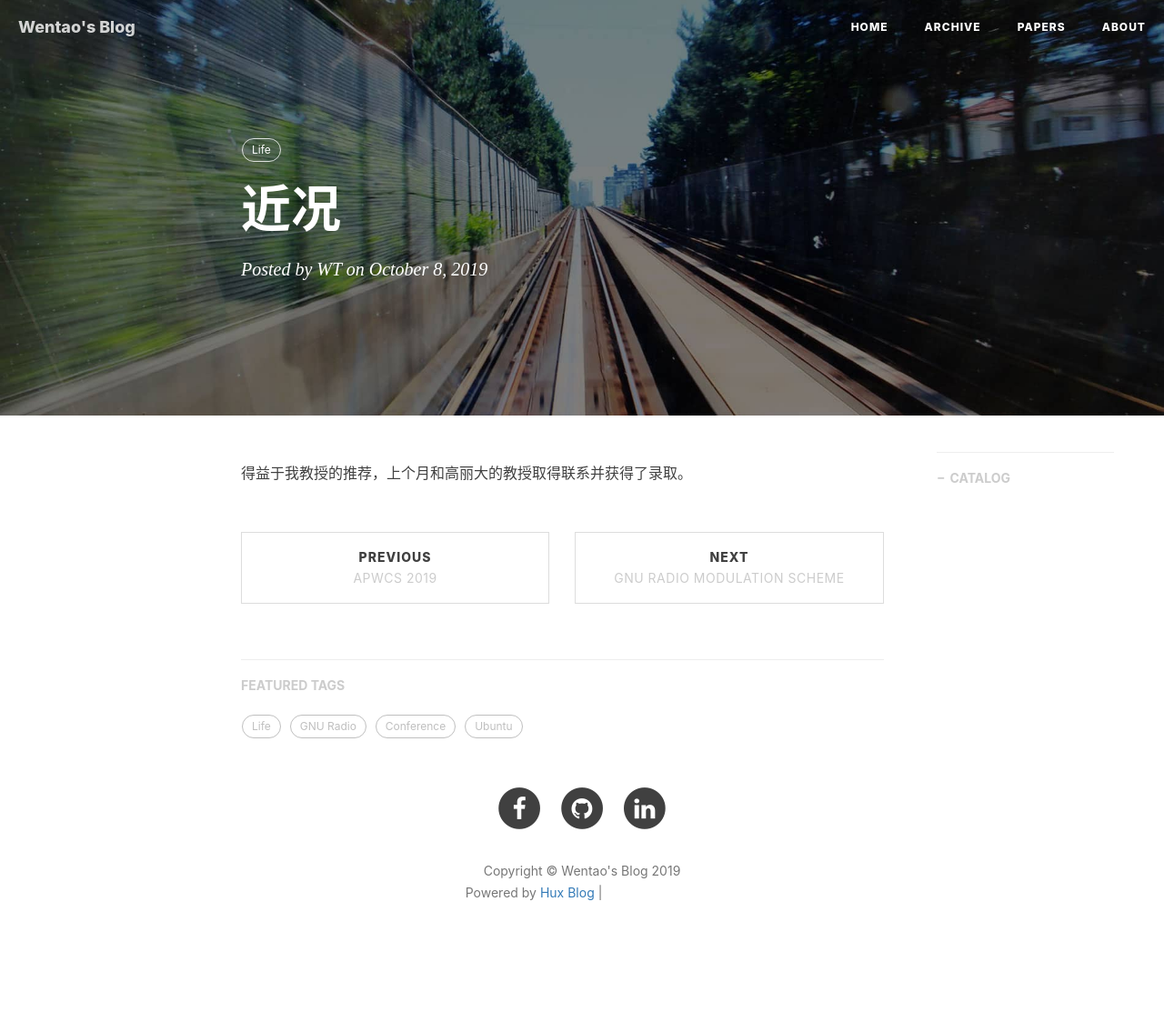
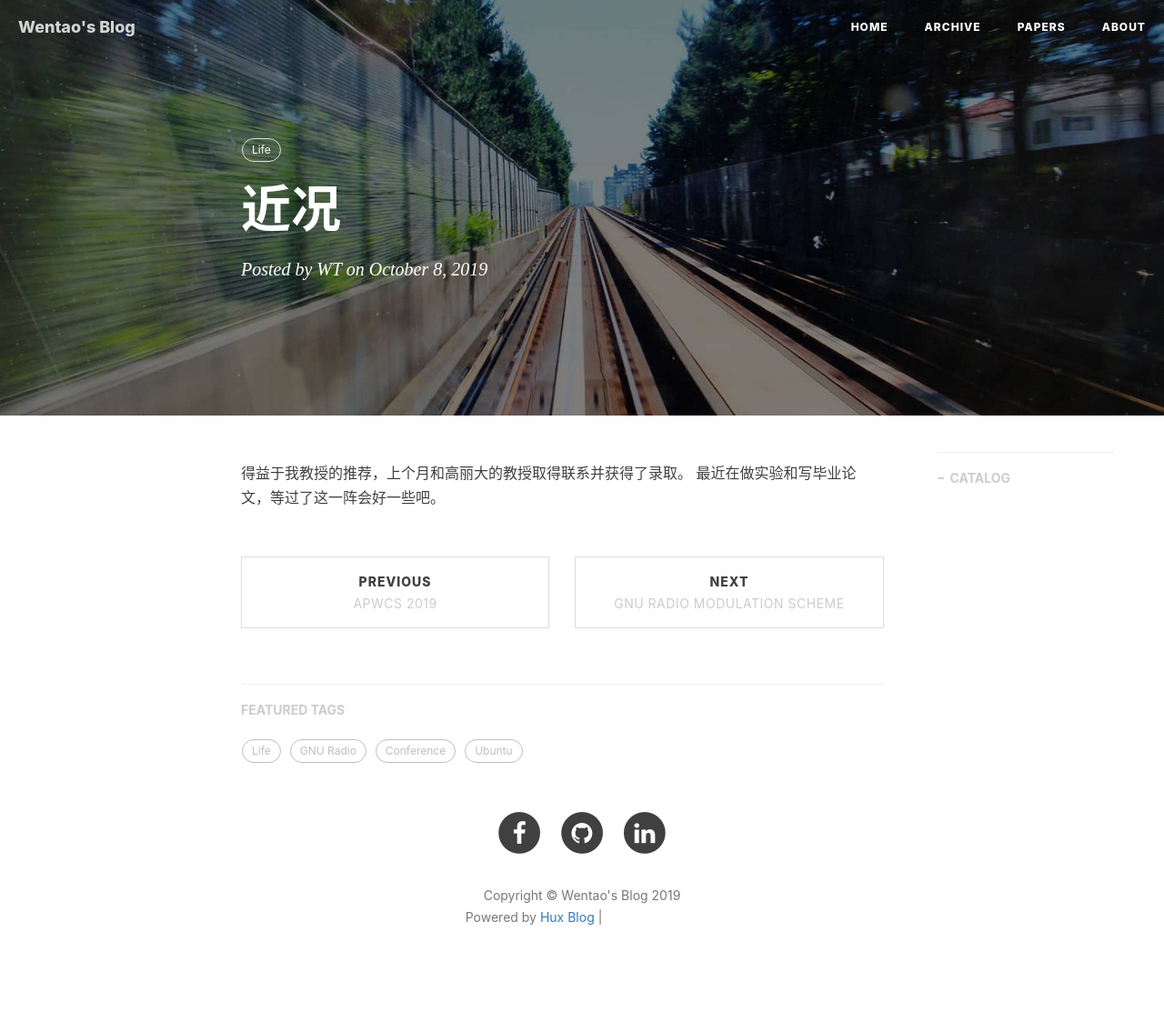
Before and after one commit to csxmt123/zhouwt612.github.io, a Jekyll site: the page built from _posts/2019-10-08-recent situation.md, in a window 1280 px wide. Shown: the whole page at 91% size. Built offline with Jekyll 4.4.1, drawn with Linux system fonts in a browser that asks for light colours; nearby versions of some CDN libraries; comment, search, counter and statistics services are not loaded; before the commit the page ends 1086 px from its top, so only the background shows below that; grey boxes are pictures that could not be loaded.

Commit message:
Update 2019-10-08-recent situation.md

```diff
--- a/_posts/2019-10-08-recent situation.md
+++ b/_posts/2019-10-08-recent situation.md
@@ -11,3 +11,4 @@ tags:
 ---
 
 得益于我教授的推荐，上个月和高丽大的教授取得联系并获得了录取。
+最近在做实验和写毕业论文，等过了这一阵会好一些吧。
```
